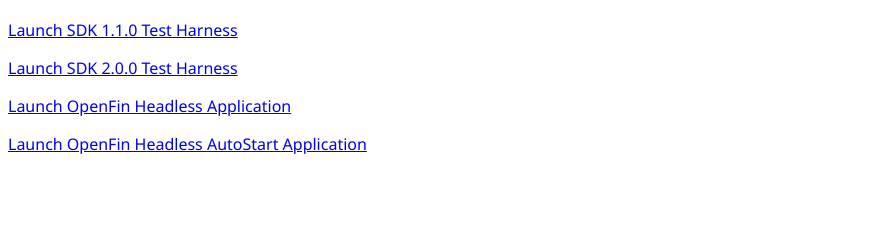
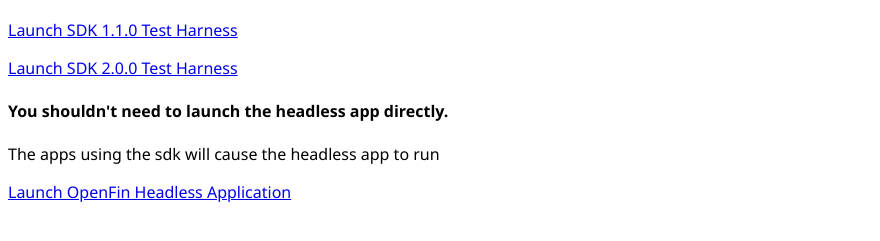
Before and after one commit to johnman/openfin-headless-app-template, a website: page index.html in a window 1280 px wide. Shown: the part 67-308 px from the top of the page, without its empty margins (0-880 px from the left). Drawn offline with Linux system fonts and the light colour scheme.

Commit message:
Removed autostart option Removed link in case it is accidentally launched. The sdk scripts ensure the app is running when needed.

```diff
--- a/index.html
+++ b/index.html
@@ -28,6 +28,8 @@
         >Launch SDK 2.0.0 Test Harness</openfin-link
       >
     </p>
+    <h4>You shouldn't need to launch the headless app directly.</h4>
+    <p>The apps using the sdk will cause the headless app to run</p>
     <p>
       <openfin-link
         show-in-fin="false"
@@ -36,13 +38,5 @@
         >Launch OpenFin Headless Application</openfin-link
       >
     </p>
-    <p>
-      <openfin-link
-        show-in-fin="false"
-        sub-directory="openfin-headless-app-template"
-        href="fins://./config/headless.app.autostart.fin.json"
-        >Launch OpenFin Headless AutoStart Application</openfin-link
-      >
-    </p>
   </body>
 </html>
```
